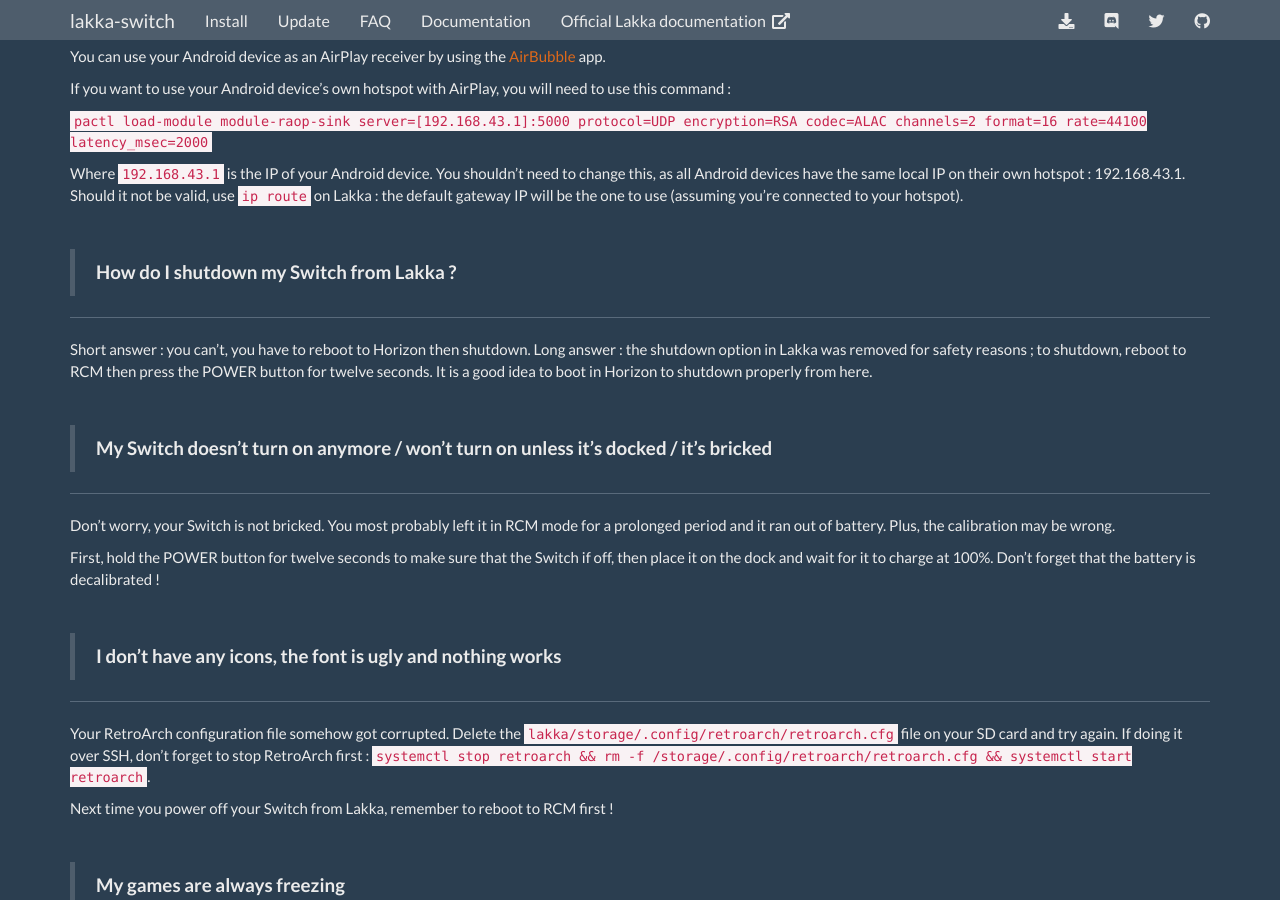
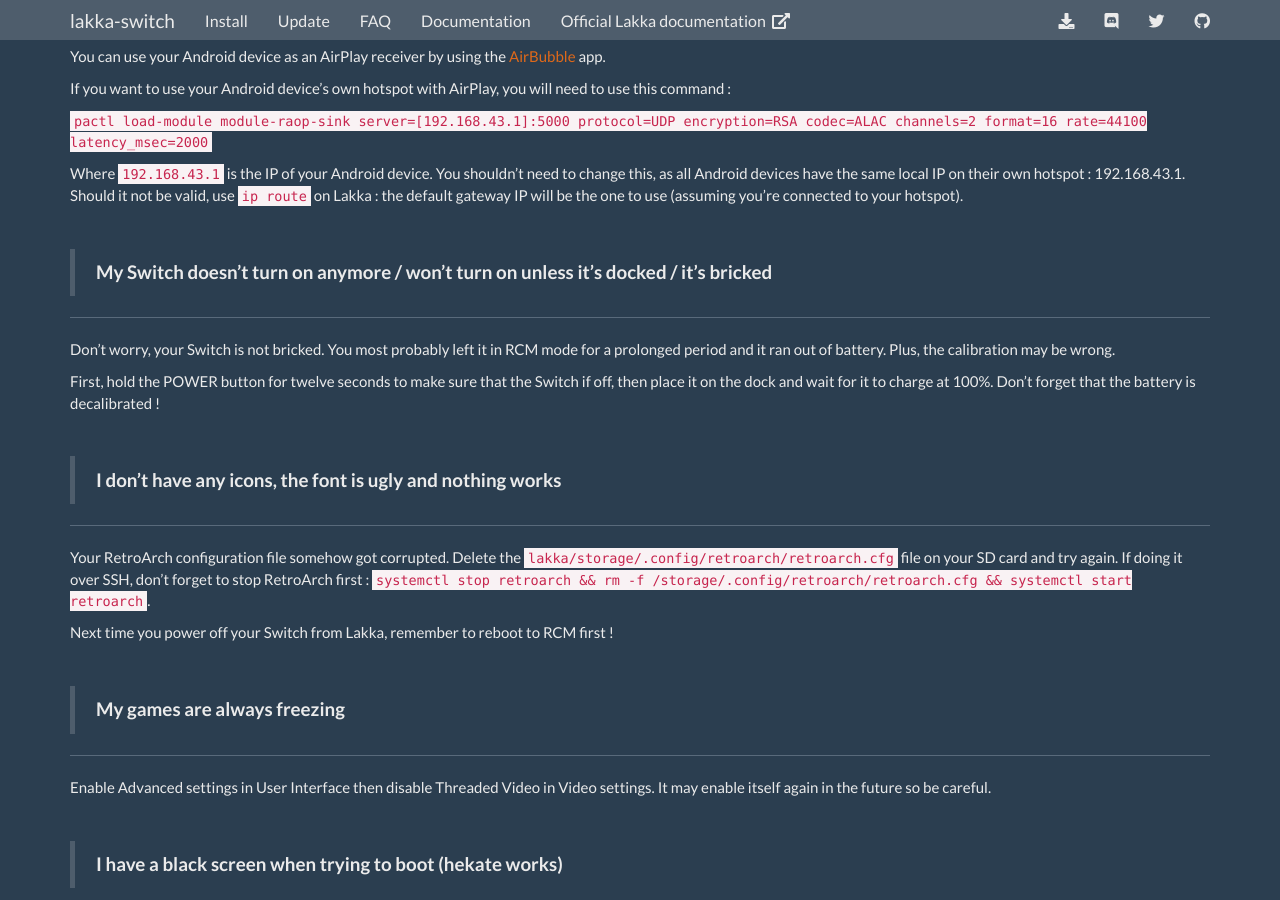
Before and after one commit to lakka-switch/documentation, a Jekyll site: the page built from faq.md, in a window 1280 px wide and 900 px high, scrolled down 2536 px. Built offline with Jekyll 4.4.1, drawn with Linux system fonts in a browser that asks for light colours; nearby versions of some CDN libraries.

Commit message:
Update faq.md

```diff
--- a/faq.md
+++ b/faq.md
@@ -119,13 +119,6 @@
 `pactl load-module module-raop-sink server=[192.168.43.1]:5000  protocol=UDP encryption=RSA codec=ALAC channels=2 format=16 rate=44100 latency_msec=2000`
 
 Where `192.168.43.1` is the IP of your Android device. You shouldn't need to change this, as all Android devices have the same local IP on their own hotspot : 192.168.43.1. Should it not be valid, use `ip route` on Lakka : the default gateway IP will be the one to use (assuming you're connected to your hotspot).
-
-&nbsp;
-> **How do I shutdown my Switch from Lakka ?**
-
-***
-
-Short answer : you can't, you have to reboot to Horizon then shutdown. Long answer : the shutdown option in Lakka was removed for safety reasons ; to shutdown, reboot to RCM then press the POWER button for twelve seconds. It is a good idea to boot in Horizon to shutdown properly from here.
 
 &nbsp;
 > **My Switch doesn't turn on anymore / won't turn on unless it's docked / it's bricked**
```
